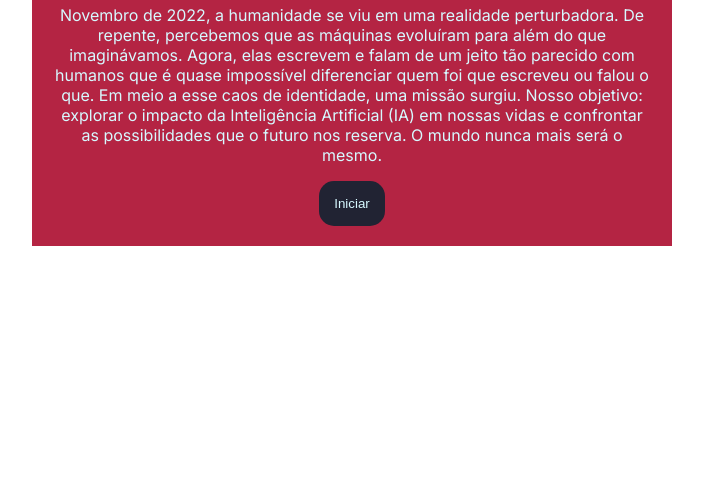
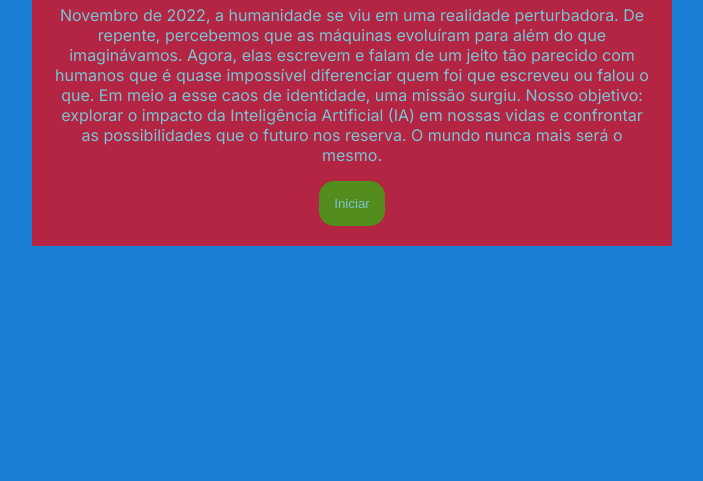
Before and after one commit to lucasmariani10/inteligencia-, a plain HTML site: page index.html in a window 1280 px wide. Shown: the part 335-816 px from the top of the page, without its empty margins (288-991 px from the left). Drawn offline with Linux system fonts and the light colour scheme.

Commit message:
Add files via upload

```diff
--- a/style.css
+++ b/style.css
@@ -1,11 +1,11 @@
 @import url('https://fonts.googleapis.com/css2?family=Chakra+Petch:ital,wght@0,300;0,400;0,500;0,600;0,700;1,300;1,400;1,500;1,600;1,700&family=Inter:wght@100;200;300;400;500;600;700;800;900&display=swap');
 
 :root {
-    --cor-fundo: #ffffff;
+    --cor-fundo: #1b7fd6;
     --cor-principal: #b42443 ;
-    --cor-secundaria: #212333;
-    --cor-destaque: #2BDEFD;
-    --cor-texto: #D7F9FF;
+    --cor-secundaria: #538d1d;
+    --cor-destaque: #effd2b;
+    --cor-texto: #7cc4d1;
 }
 
 body {
```
